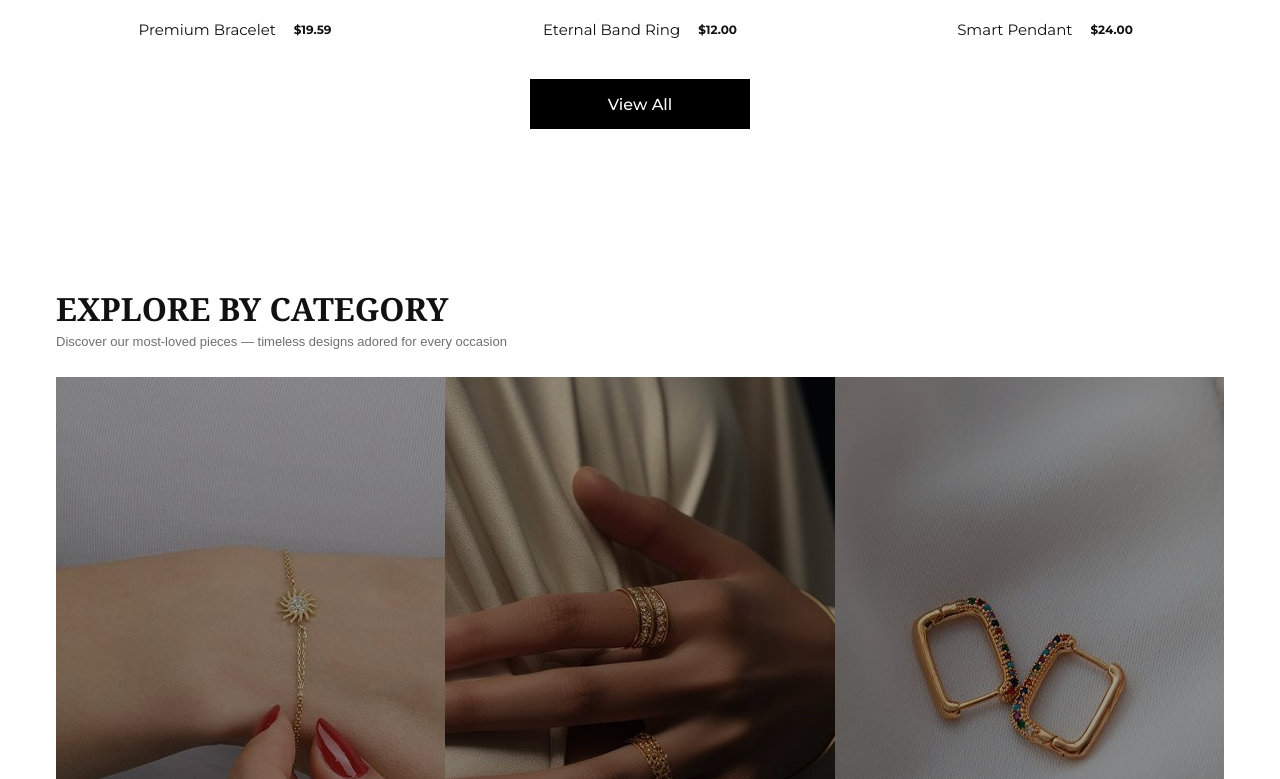
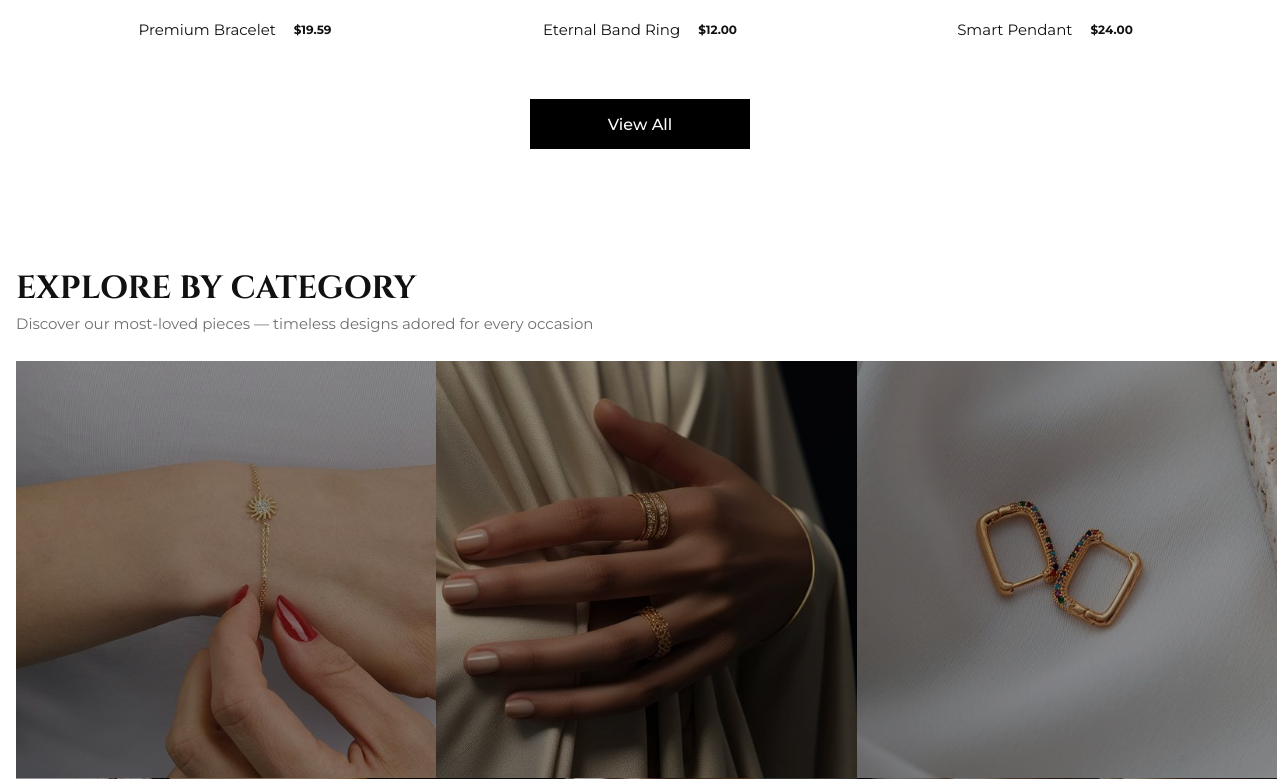
Before and after one commit to merxentaerp-tech/Vibhushnam-, a React (Vite) app: page / in a window 1280 px wide. Shown: the part 1601-2380 px from the top of the page. Built offline with nearby package versions, Linux system fonts and the light colour scheme.

Commit message:
Explore Category

```diff
--- a/src/components/home/CategoryGrid.css
+++ b/src/components/home/CategoryGrid.css
@@ -2,6 +2,7 @@
   width: 100%;
   background: #ffffff;
   padding: 72px 0 80px;
+  margin-top:-40px;
 }
 
 .category-container {
@@ -18,37 +19,41 @@
 
 .category-heading h2 {
   margin: 0;
-  font-family: Georgia, "Times New Roman", serif;
+  font-family: "Cinzel", "Times New Roman", serif;
   font-size: 32px;
   font-weight: 700;
   line-height: 1.1;
   color: #111111;
   text-transform: uppercase;
+  margin-left:-40px;
 }
 
 .category-heading p {
   margin: 8px 0 0;
-  font-size: 13px;
+  font-family: "Montserrat", sans-serif;
+  font-size: 15px;
   font-weight: 400;
   color: #6f6f6f;
+  margin-left:-40px;
 }
 
 .category-grid {
   display: grid;
   grid-template-columns: repeat(3, 1fr);
   gap: 0;
-  width: 100%;
+  width: 108%;
 }
 
 .category-card {
   position: relative;
   width: 100%;
-  height: 617px;
+  height: 417px;
   overflow: hidden;
   cursor: pointer;
   display: block;
   text-decoration: none;
   color: inherit;
+  margin-left:-40px;
 }
 
 .category-card > img {
--- a/src/components/home/PopularJewellery.css
+++ b/src/components/home/PopularJewellery.css
@@ -140,7 +140,7 @@
   width: 100%;
   display: flex;
   justify-content: center;
-  margin-top: 40px;
+  margin-top: 60px;
 }
 
 .view-all-btn {
@@ -157,6 +157,7 @@
   font-weight: 500;
   cursor: pointer;
   transition: 0.3s ease;
+
 }
 
 .view-all-btn:hover {
```
